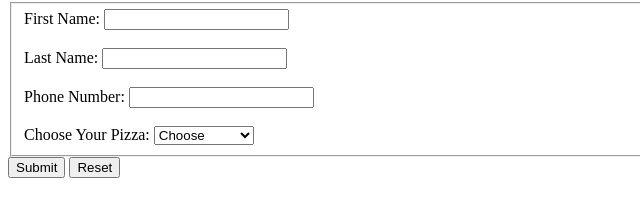
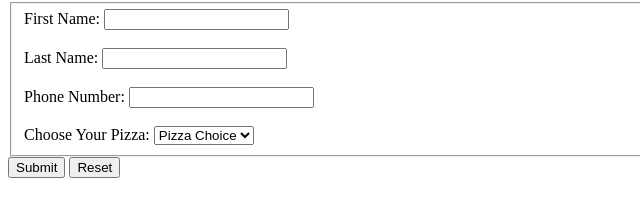
Before and after one commit to coffeebee/CheechsPizza, a plain HTML site: page index.html in a window 1280 px wide. Shown: the part 125-342 px from the top of the page, 0-640 px from the left. Drawn offline with Linux system fonts and the light colour scheme.

Commit message:
tried to merge

```diff
--- a/index.html
+++ b/index.html
@@ -25,7 +25,6 @@
 
 					<label for="selectList">Choose Your Pizza: </label>
 					<select id="selectList" required>
-						<option value="">Choose</option>
 						<option value="PizzaChoice" >Pizza Choice</option>
 						<option value="" ></option>
 						<option value="" >TV </option>
```
